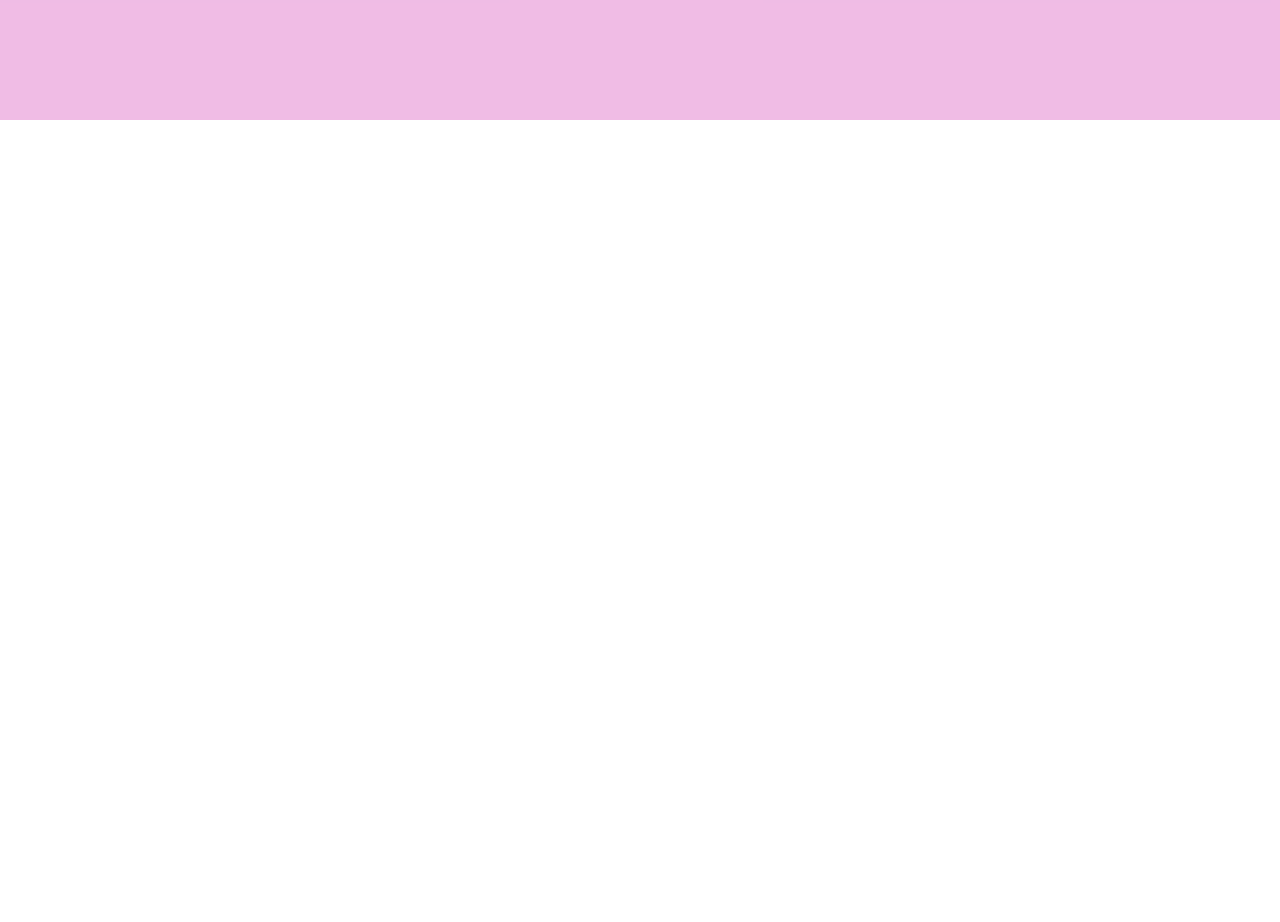
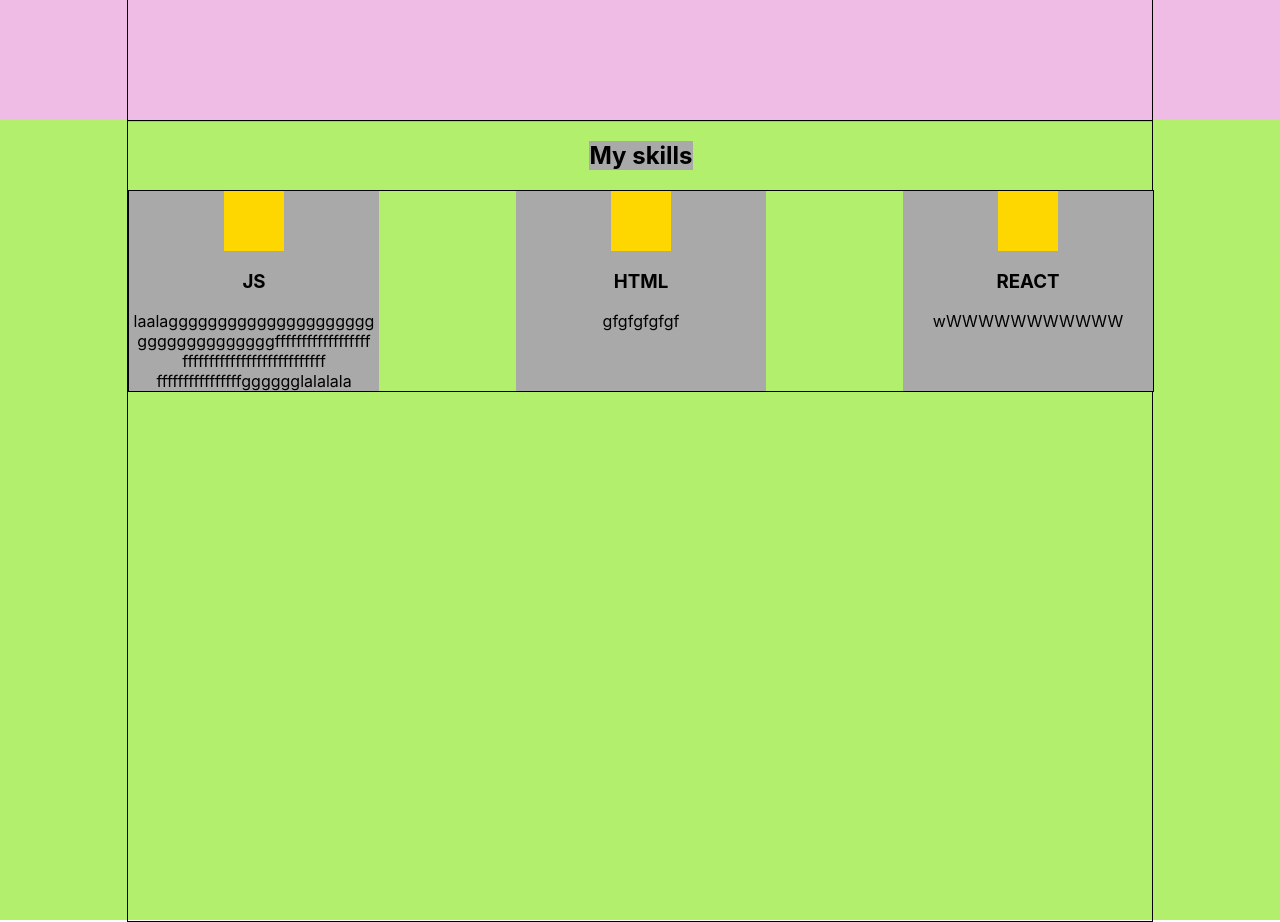
Before and after one commit to Batersp/portfolio, a React (Create React App) app: page / in a window 1280 px wide. Shown: the part 760-1682 px from the top of the page. Before the commit the page ends 880 px from the top, so only its background shows below. Built offline with nearby package versions, Linux system fonts and the light colour scheme.

Commit message:
add Skills

```diff
--- a/src/App.tsx
+++ b/src/App.tsx
@@ -2,12 +2,14 @@ import React from 'react';
 import './App.css';
 import {Header} from "./header/Header";
 import {Main} from "./main/Main";
+import {Skills} from "./skills/Skills";
 
 function App() {
     return (
         <div className="App">
             <Header/>
             <Main/>
+            <Skills/>
         </div>
     );
 }
--- a/src/comman/styles/Container.module.css
+++ b/src/comman/styles/Container.module.css
@@ -0,0 +1,11 @@
+.container {
+    border: 1px solid;
+    height: 100%;
+    width: 80%;
+    margin: 0 auto;
+    display: flex;
+    align-items: center ;
+    justify-content: space-between;
+    flex-wrap: wrap;
+
+}
--- a/src/main/Main.module.css
+++ b/src/main/Main.module.css
@@ -3,16 +3,7 @@
     background-color: rgba(238,180,226,0.89);
 }
 
-.container {
-  /*  border: 1px solid;*/
-    height: 100%;
-    width: 80%;
-    margin: 0 auto;
-    display: flex;
-    align-items: center ;
-    justify-content: space-between;
 
-}
 
 .text {
     width: 310px;
--- a/src/main/Main.tsx
+++ b/src/main/Main.tsx
@@ -1,10 +1,11 @@
 import React from 'react';
 import style from './Main.module.css'
+import styleContainer from '../comman/styles/Container.module.css'
 
 export const Main = () => {
     return (
         <div className={style.mainBlock}>
-            <div className={style.container}>
+            <div className={styleContainer.container}>
                 <div className={style.text}>
                     <span>Hi There</span>
                     <h1>I am Pavel Ishmukov</h1>
--- /dev/null
+++ b/src/skills/Skills.module.css
@@ -0,0 +1,21 @@
+.skillsBlock {
+    height: 100vh;
+    background-color: rgba(169, 238, 90, 0.89);
+}
+
+.skillsContainer {
+    flex-direction: column;
+    justify-content: flex-start;
+}
+
+.title {
+    background-color: darkgray;
+}
+
+.skills {
+    border: solid 1px;
+    width: 100%;
+    display: flex;
+    justify-content: space-between;
+    flex-wrap: wrap;
+}
--- /dev/null
+++ b/src/skills/Skills.tsx
@@ -0,0 +1,19 @@
+import React from 'react';
+import style from './Skills.module.css'
+import stylesContainer from '../comman/styles/Container.module.css'
+import {Skill} from "./skill/Skill";
+
+export const Skills = () => {
+    return (
+        <div className={style.skillsBlock}>
+            <div className={`${stylesContainer.container} ${style.skillsContainer}`}>
+                <h2 className={style.title}>My skills</h2>
+                <div className={style.skills}>
+                    <Skill title={'JS'} description={'laalaggggggggggggggggggggg ggggggggggggggffffffffffffffffff fffffffffffffffffffffffffff ffffffffffffffffgggggglalalala'}/>
+                    <Skill title={'HTML'} description={'gfgfgfgfgf'}/>
+                    <Skill title={'REACT'} description={'wWWWWWWWWWWW'}/>
+                </div>
+            </div>
+        </div>
+    );
+};
--- /dev/null
+++ b/src/skills/skill/Skill.module.css
@@ -0,0 +1,18 @@
+.skill {
+    width: 250px;
+    background-color: darkgray;
+    display: flex;
+    flex-direction: column;
+    align-items: center;
+    text-align: center;
+}
+
+.icon {
+    height: 60px;
+    width: 60px;
+    background-color: gold;
+}
+
+.description {
+
+}
--- /dev/null
+++ b/src/skills/skill/Skill.tsx
@@ -0,0 +1,18 @@
+import React from 'react';
+import style from './Skill.module.css'
+
+
+type SkillPropsType = {
+    title: string
+    description: string
+}
+
+export const Skill = (props: SkillPropsType) => {
+    return (
+        <div className={style.skill}>
+            <div className={style.icon}></div>
+            <h3>{props.title}</h3>
+            <span className={style.description}>{props.description}</span>
+        </div>
+    );
+};
```
